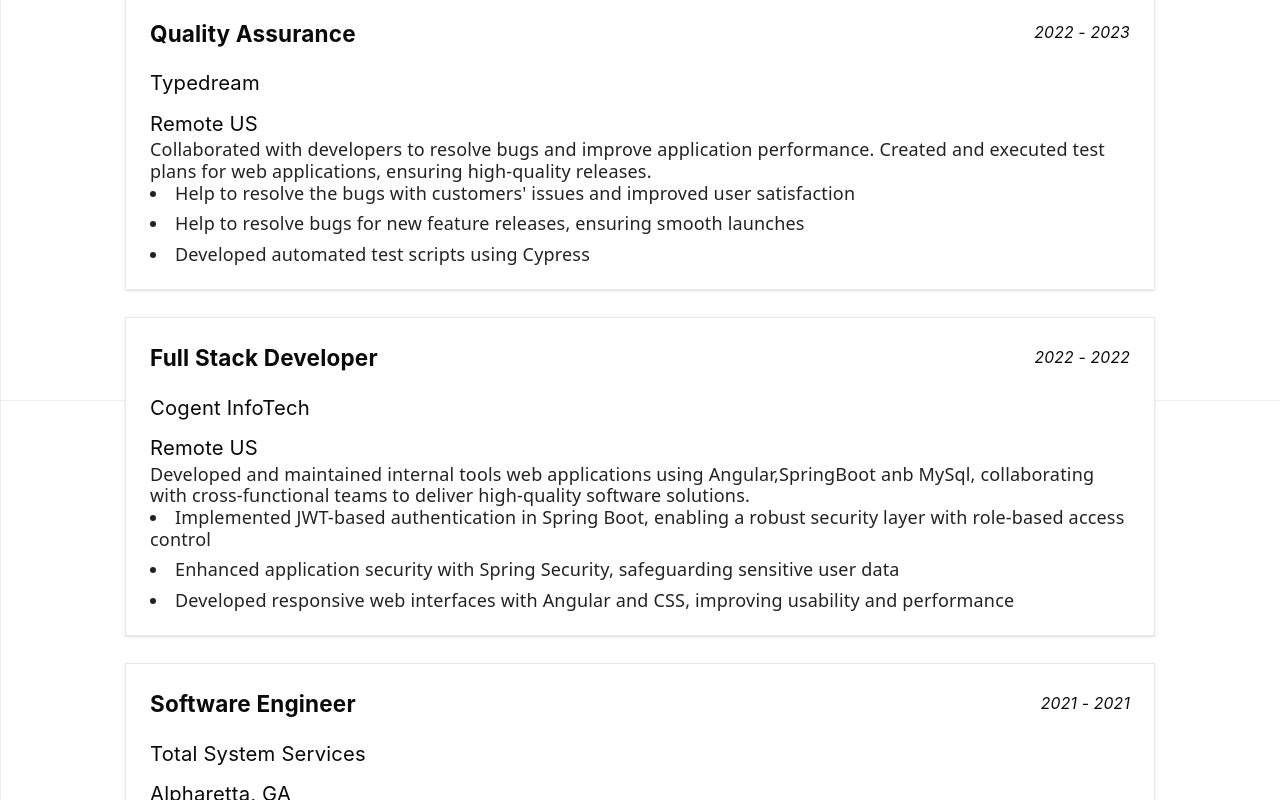
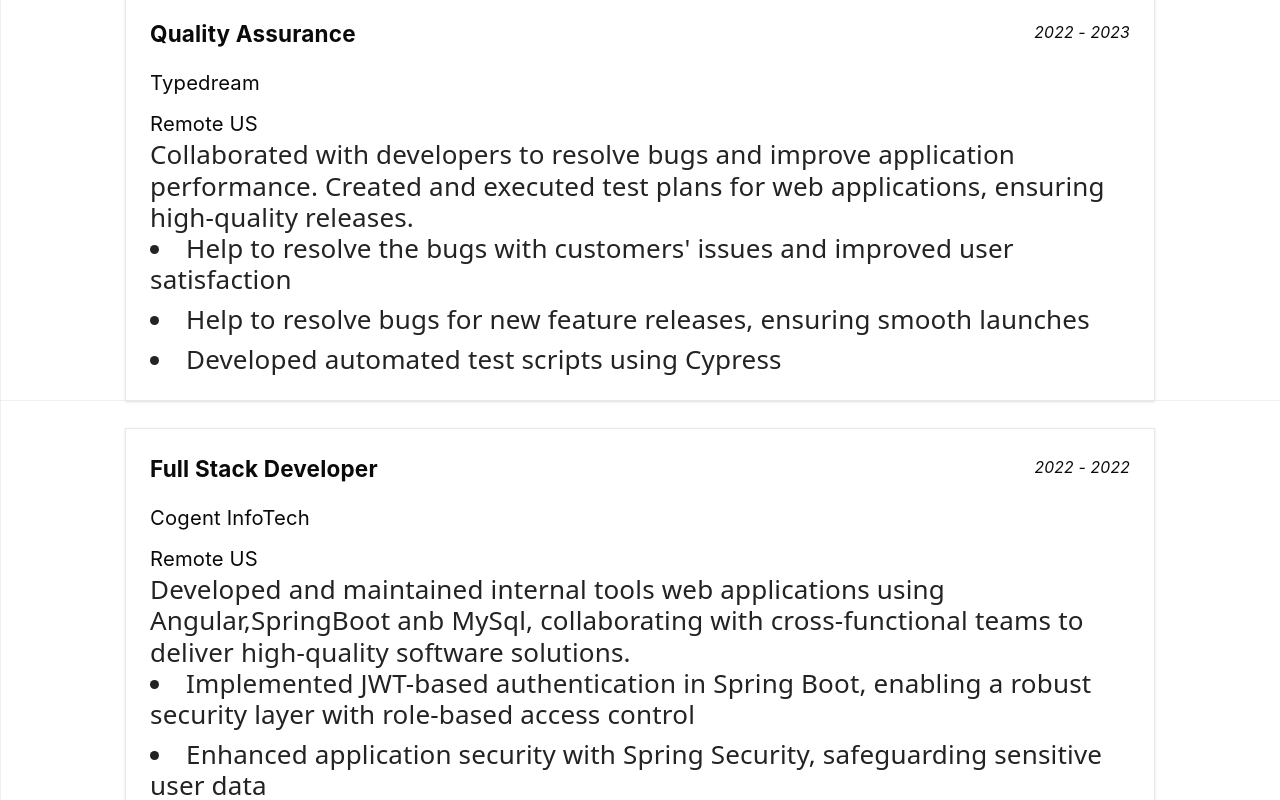
Before and after one commit to fauzipradipta/portofolio, a React (Vite) app: page / in a window 1280 px wide. Shown: the part 2000-2800 px from the top of the page. Built offline with nearby package versions, Linux system fonts and the light colour scheme.

Commit message:
fix text

```diff
--- a/src/App.css
+++ b/src/App.css
@@ -480,7 +480,7 @@
   }
 
   .text-regular{
-    font-size: 18px;
+    font-size: 26px;
   }
 }
 
--- a/src/Pages/Hero.jsx
+++ b/src/Pages/Hero.jsx
@@ -1,7 +1,7 @@
 import React from 'react';
 import { Github, Linkedin, Mail } from 'lucide-react';
 import { personalInfo, aboutData } from '../data/mock';
-import ReadMoreButton from '../component/button/ReadMoreButton';
+import ReadMoreButton from '../Component/button/ReadMoreButton';
 
 const Hero = () => {
   return (
```
